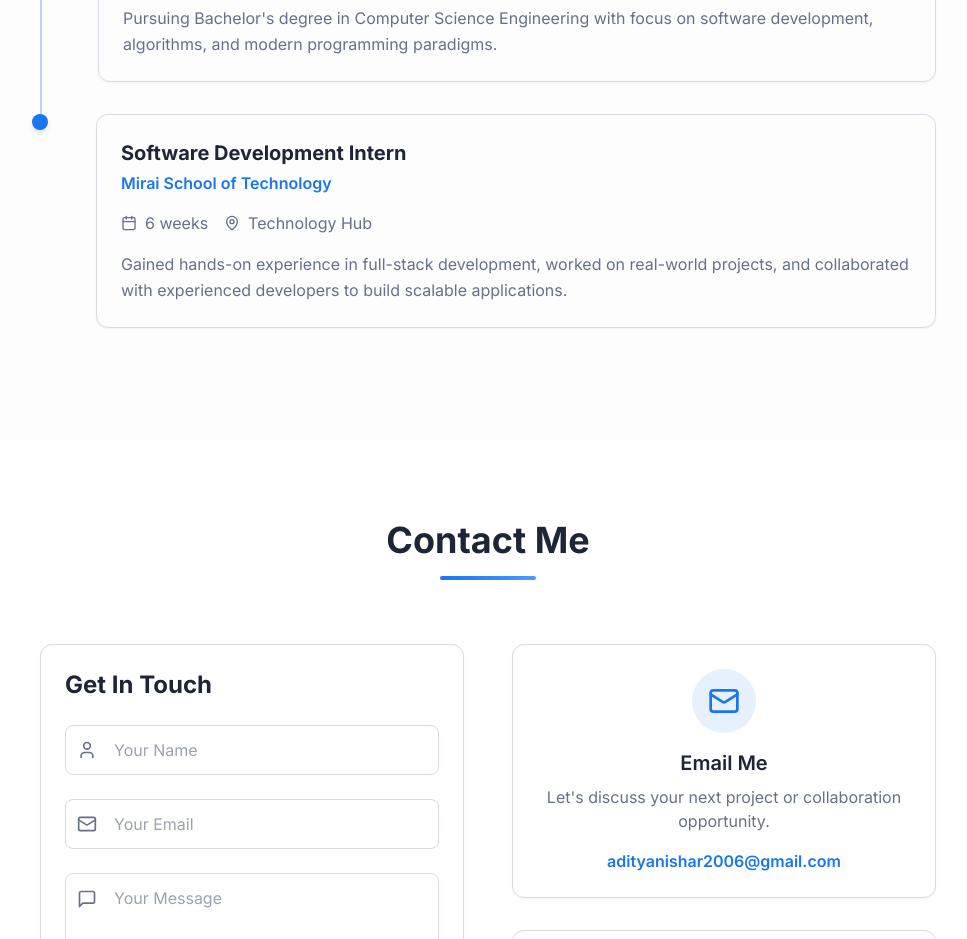
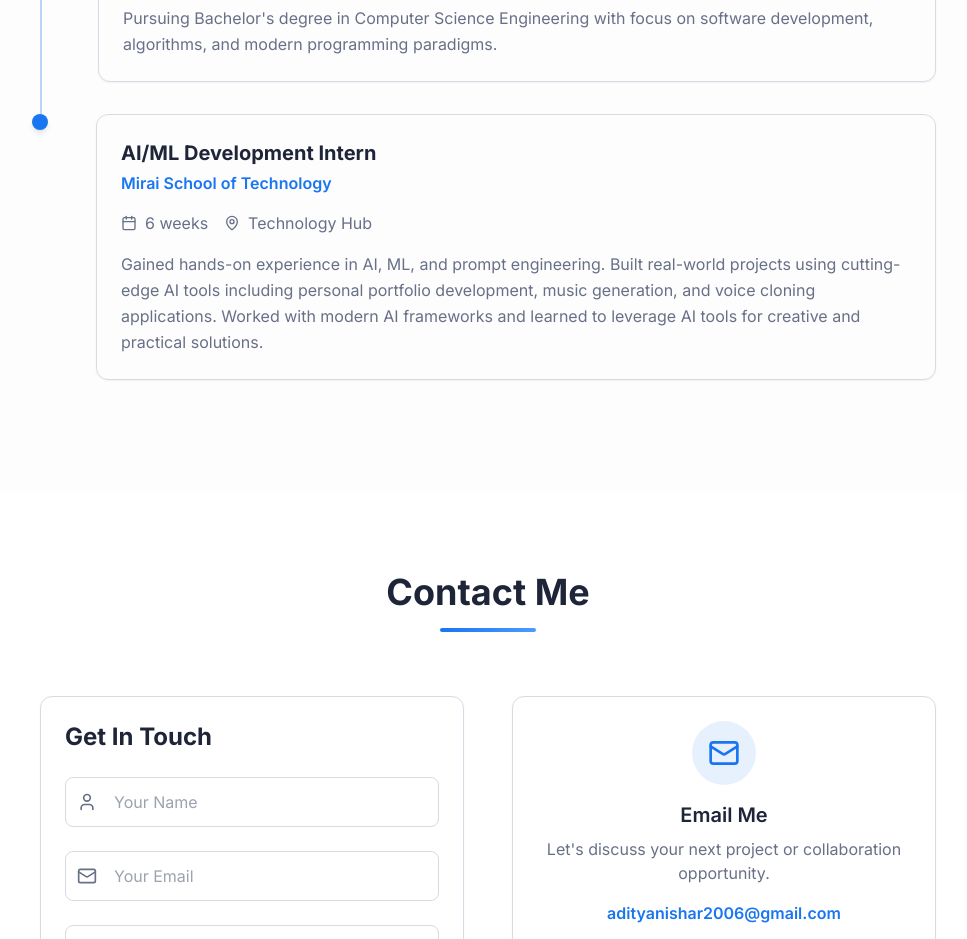
Before and after one commit to Adin-afk/nishar-portfolio-blueprint, a React (Vite) app: page / in a window 1280 px wide. Shown: the part 3100-4039 px from the top of the page, without its empty margins (152-1119 px from the left). Built offline with nearby package versions, Linux system fonts and the light colour scheme.

Commit message:
Update experience details
Updated the experience section to reflect AI, ML, and prompt engineering experience gained at Mirai School of Technology, including projects like a personal portfolio, music, and voice cloning.

```diff
--- a/src/components/Experience.tsx
+++ b/src/components/Experience.tsx
@@ -14,11 +14,11 @@ const Experience = () => {
     },
     {
       type: 'experience',
-      title: 'Software Development Intern',
+      title: 'AI/ML Development Intern',
       organization: 'Mirai School of Technology',
       period: '6 weeks',
       location: 'Technology Hub',
-      description: 'Gained hands-on experience in full-stack development, worked on real-world projects, and collaborated with experienced developers to build scalable applications.',
+      description: 'Gained hands-on experience in AI, ML, and prompt engineering. Built real-world projects using cutting-edge AI tools including personal portfolio development, music generation, and voice cloning applications. Worked with modern AI frameworks and learned to leverage AI tools for creative and practical solutions.',
       current: false
     }
   ];
```
